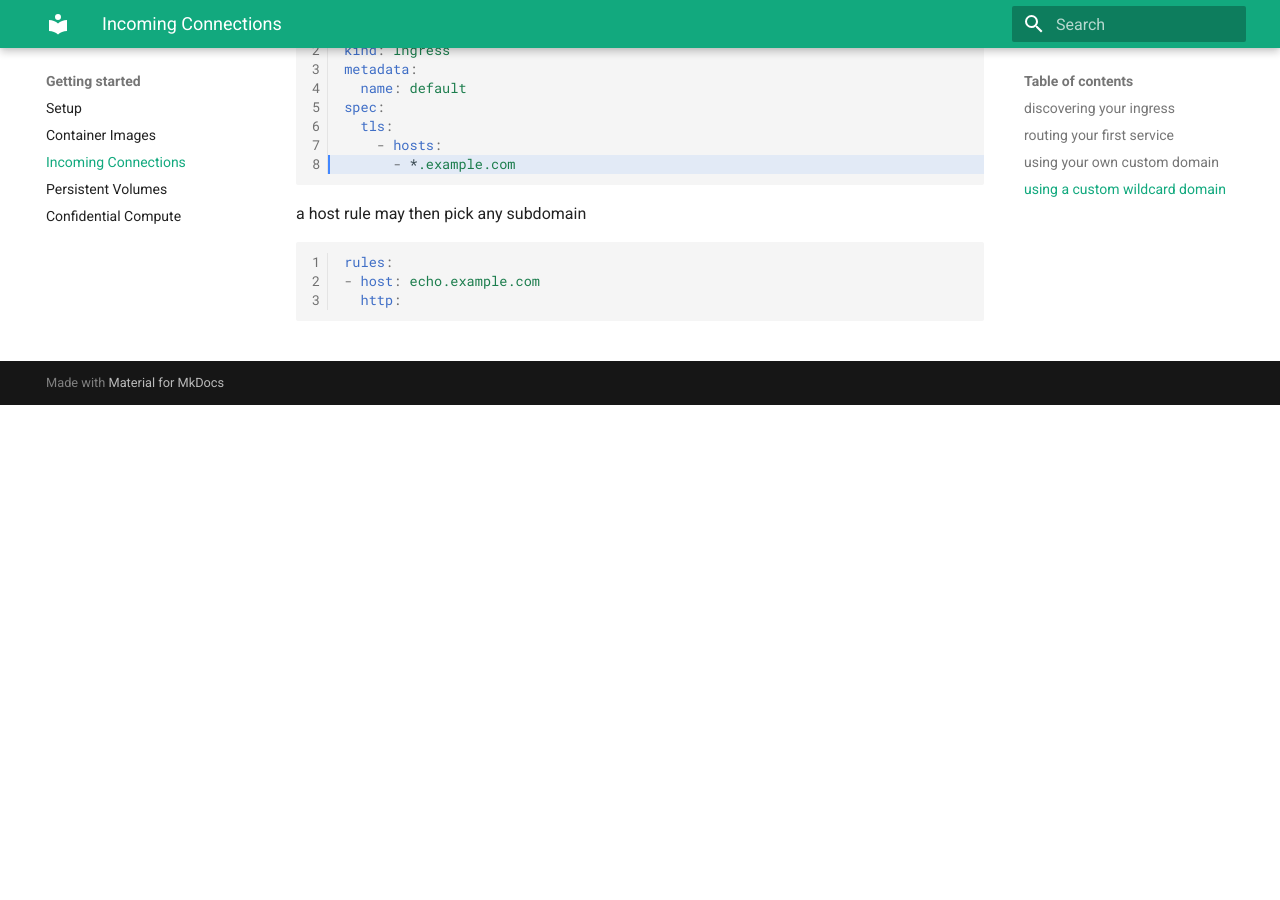
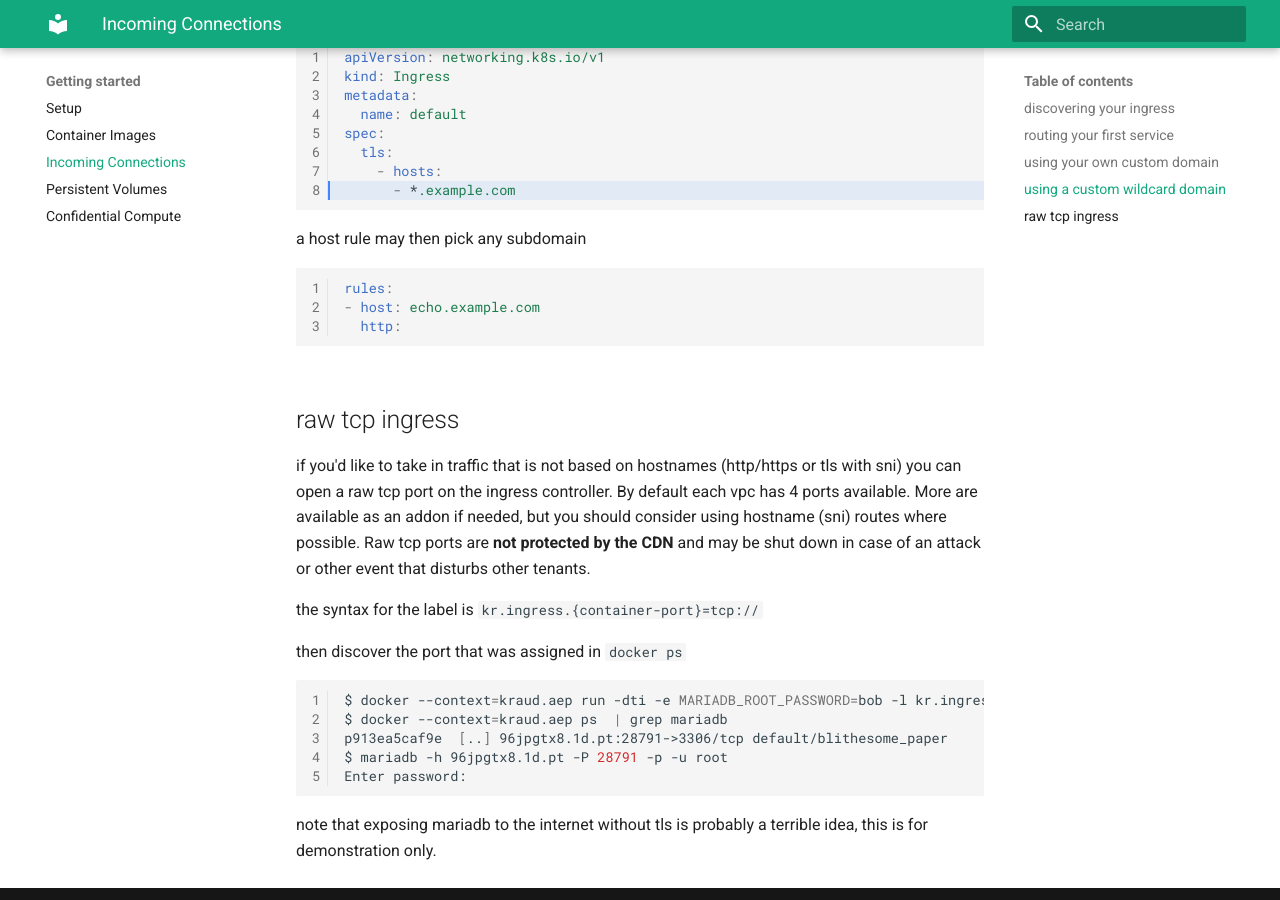
Before and after one commit to kraudcloud/wiki, an MkDocs documentation site: the page built from docs/quickstart/ingress.md, in a window 1280 px wide and 900 px high, scrolled down 2509 px. Built offline with MkDocs 1.6.1 and Material for MkDocs 9.7.7, drawn with Linux system fonts in a browser that asks for light colours; before the commit the page ends 2914 px from its top, so only the background shows below that; some of the changed text lies outside the part shown.

Commit message:
raw tcp ingress

````diff
--- a/docs/quickstart/ingress.md
+++ b/docs/quickstart/ingress.md
@@ -4,7 +4,7 @@ Pods are not directly exposed to the internet and do not have a public IP assign
 
 If you're familiar with docker networks or kubernetes, this will feel natural. The network is managed for you by the kraud control plane but does **not** intersect with other tenants networks. You cannot directly access a pod in a different account without going through a gateway.
 
-Similarly you cannot directly acess pods from the internet. Instead we manage an ingress controller that routes traffics to your pods based on rules such as hostname and path.
+Similarly you cannot directly acess pods from the internet. Instead we manage an ingress controller that routes traffics to your pods based on rules such as hostname and path or raw tcp port.
 
 ## discovering your ingress
 
@@ -233,3 +233,22 @@ adding a wildcard domain such as "*.example.com" allows routing in kraud ingress
     - host: echo.example.com
       http:
     ```
+
+## raw tcp ingress
+
+if you'd like to take in traffic that is not based on hostnames (http/https or tls with sni) you can open a raw tcp port on the ingress controller. By default each vpc has 4 ports available. More are available as an addon if needed, but you should consider using hostname (sni) routes where possible. Raw tcp ports are **not protected by the CDN** and may be shut down in case of an attack or other event that disturbs other tenants.
+
+
+the syntax for the label is `kr.ingress.{container-port}=tcp://`
+
+then discover the port that was assigned in `docker ps`
+
+```bash
+$ docker --context=kraud.aep run -dti -e MARIADB_ROOT_PASSWORD=bob -l kr.ingress.3306=tcp:// mariadb
+$ docker --context=kraud.aep ps  | grep mariadb
+p913ea5caf9e  [..] 96jpgtx8.1d.pt:28791->3306/tcp default/blithesome_paper
+$ mariadb -h 96jpgtx8.1d.pt -P 28791 -p -u root
+Enter password:
+```
+
+note that exposing mariadb to the internet without tls is probably a terrible idea, this is for demonstration only.
````
Also changed, not shown: docs/quickstart/setup.md (+1 -1 lines), docs/quickstart/login.png (added).
